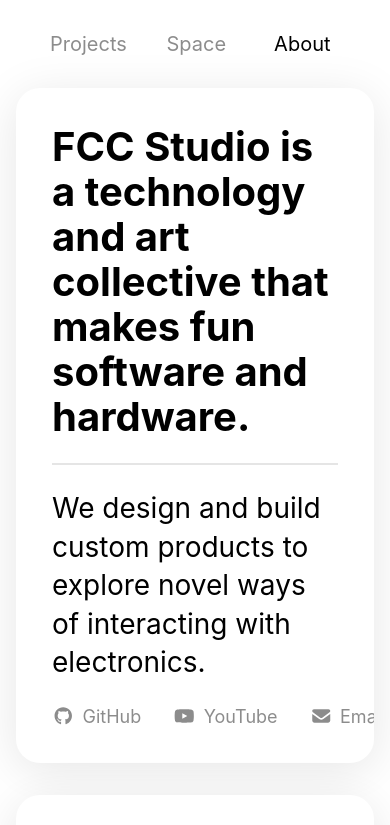
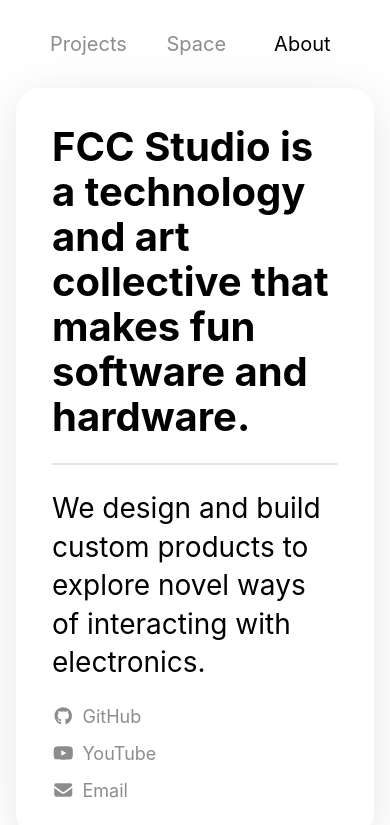
Before and after one commit to fcc-lol/portfolio-react, a React (Create React App) app: page /about in a window 390 px wide. Shown: the top 825 px of the page. Built offline with nearby package versions, Linux system fonts and the light colour scheme.

Commit message:
Updating formatting for links on mobile

```diff
--- /dev/null
+++ b/src/components/Link.js
@@ -0,0 +1,28 @@
+import styled from "styled-components";
+import { ANIMATION_DURATION, TRANSFORM_TRANSITION } from "../constants";
+
+export const Link = styled.a`
+  display: inline-flex;
+  align-items: center;
+  justify-content: flex-start;
+  gap: 0.5rem;
+  color: ${(props) => props.theme.textSecondary};
+  text-decoration: underline;
+  font-weight: normal;
+  transition: color ${ANIMATION_DURATION}ms ease-in-out, ${TRANSFORM_TRANSITION};
+  font-size: 1.125rem;
+  cursor: pointer;
+  user-select: none;
+  text-decoration: ${(props) => (props.noUnderline ? "none" : "underline")};
+
+  @media (hover: hover) {
+    &:hover {
+      color: ${(props) => props.theme.textPrimary};
+    }
+  }
+
+  &:active {
+    color: ${(props) => props.theme.textPrimary};
+    transform: scale(0.9);
+  }
+`;
--- a/src/pages/About.js
+++ b/src/pages/About.js
@@ -13,6 +13,7 @@ import {
   SmallText,
   HeaderTextContent
 } from "../components/Typography";
+import { Link } from "../components/Link";
 import ProfilePicture from "../components/ProfilePicture";
 import { FadeInWrapper } from "../components/AnimationHelpers";
 import {
@@ -20,6 +21,17 @@ import {
   ANIMATION_DURATION,
   TRANSFORM_TRANSITION
 } from "../constants";
+
+const LinksContainer = styled.div`
+  display: flex;
+  flex-direction: row;
+  gap: 2rem;
+
+  @media (max-width: 768px) {
+    flex-direction: column;
+    gap: 1rem;
+  }
+`;
 
 const ProfileCardsContainer = styled.div`
   display: grid;
@@ -61,30 +73,6 @@ const ProfileCard = styled(Card)`
 
   @media (max-width: 768px) {
     padding: 2rem;
-  }
-`;
-
-const Link = styled.a`
-  display: inline-flex;
-  align-items: center;
-  justify-content: flex-start;
-  gap: 0.5rem;
-  color: ${(props) => props.theme.textSecondary};
-  font-weight: normal;
-  transition: color ${ANIMATION_DURATION}ms ease-in-out, ${TRANSFORM_TRANSITION};
-  font-size: 1.125rem;
-  text-decoration: none;
-
-  @media (hover: hover) {
-    &:hover {
-      color: ${(props) => props.theme.textPrimary};
-      transform: scale(1.05);
-    }
-  }
-
-  &:active {
-    color: ${(props) => props.theme.textPrimary};
-    transform: scale(0.95);
   }
 `;
 
@@ -154,11 +142,12 @@ function AboutPage() {
               We design and build custom products to explore novel ways of
               interacting with electronics.
             </LargeText>
-            <HStack gap="2rem">
+            <LinksContainer>
               <Link
                 href="https://github.com/fcc-lol"
                 target="_blank"
                 rel="noopener noreferrer"
+                noUnderline
               >
                 <FontAwesomeIcon icon={faGithub} />
                 GitHub
@@ -167,15 +156,16 @@ function AboutPage() {
                 href="https://youtube.com/@fcc-lol"
                 target="_blank"
                 rel="noopener noreferrer"
+                noUnderline
               >
                 <FontAwesomeIcon icon={faYoutube} />
                 YouTube
               </Link>
-              <Link href="mailto:studio@fcc.lol">
+              <Link href="mailto:studio@fcc.lol" noUnderline>
                 <FontAwesomeIcon icon={faEnvelope} />
                 Email
               </Link>
-            </HStack>
+            </LinksContainer>
           </HeaderTextContent>
         </Card>
         <ProfileCardsContainer>
--- a/src/pages/Project.js
+++ b/src/pages/Project.js
@@ -16,6 +16,7 @@ import {
   HeaderTextContent,
   SmallText
 } from "../components/Typography";
+import { Link } from "../components/Link";
 import ProfilePicture from "../components/ProfilePicture";
 import { useTheme } from "../contexts/ThemeContext";
 import { FadeInWrapper } from "../components/AnimationHelpers";
@@ -319,28 +320,6 @@ const LinksContainer = styled.div`
     display: flex;
     flex-wrap: wrap;
     gap: 0.75rem;
-  }
-`;
-
-const Link = styled.a`
-  display: inline-block;
-  color: ${(props) => props.theme.textSecondary};
-  text-decoration: underline;
-  font-weight: normal;
-  transition: color ${ANIMATION_DURATION}ms ease-in-out, ${TRANSFORM_TRANSITION};
-  font-size: 1.125rem;
-  cursor: pointer;
-  user-select: none;
-
-  @media (hover: hover) {
-    &:hover {
-      color: ${(props) => props.theme.textPrimary};
-    }
-  }
-
-  &:active {
-    color: ${(props) => props.theme.textPrimary};
-    transform: scale(0.9);
   }
 `;
 
```
